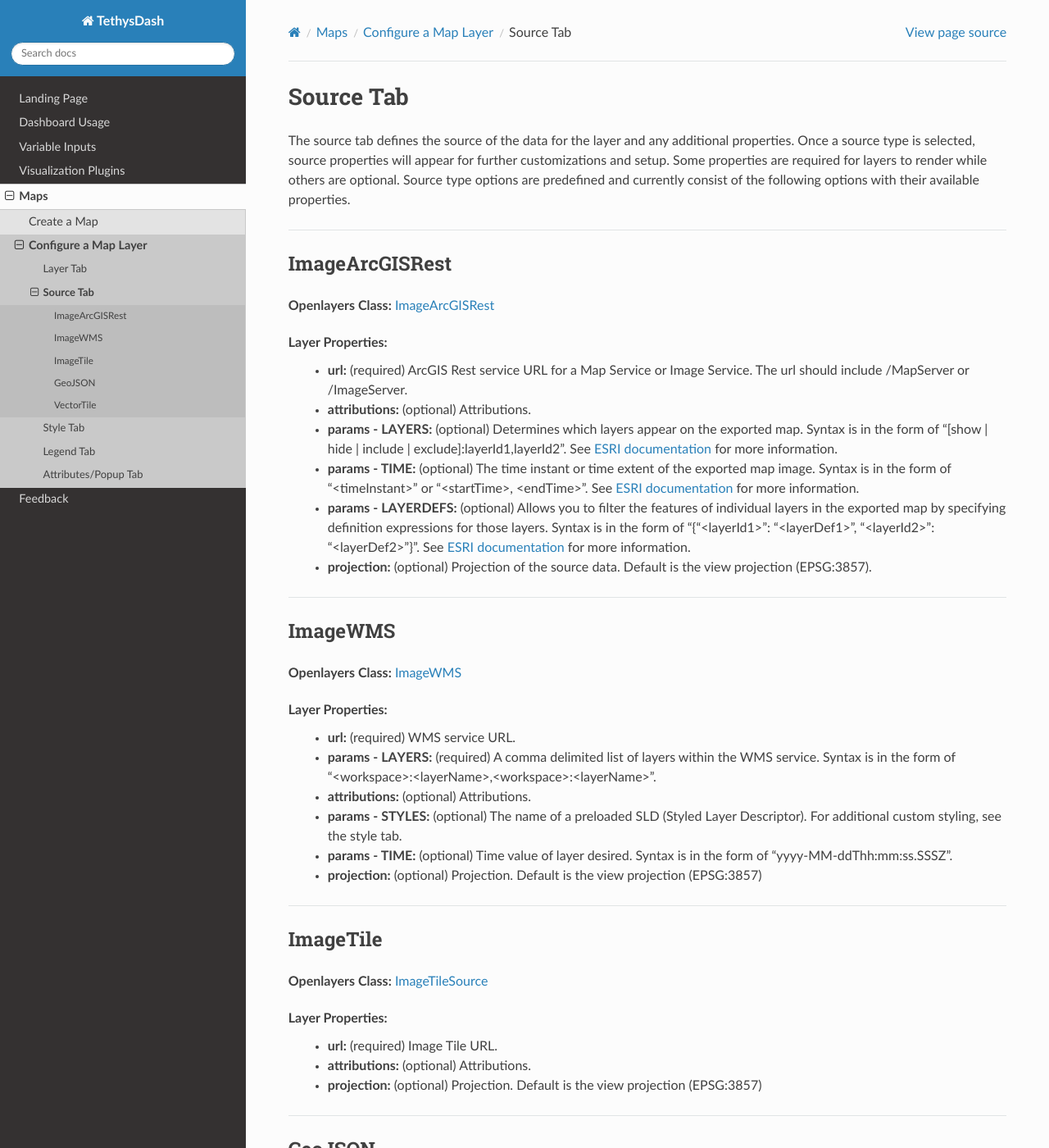
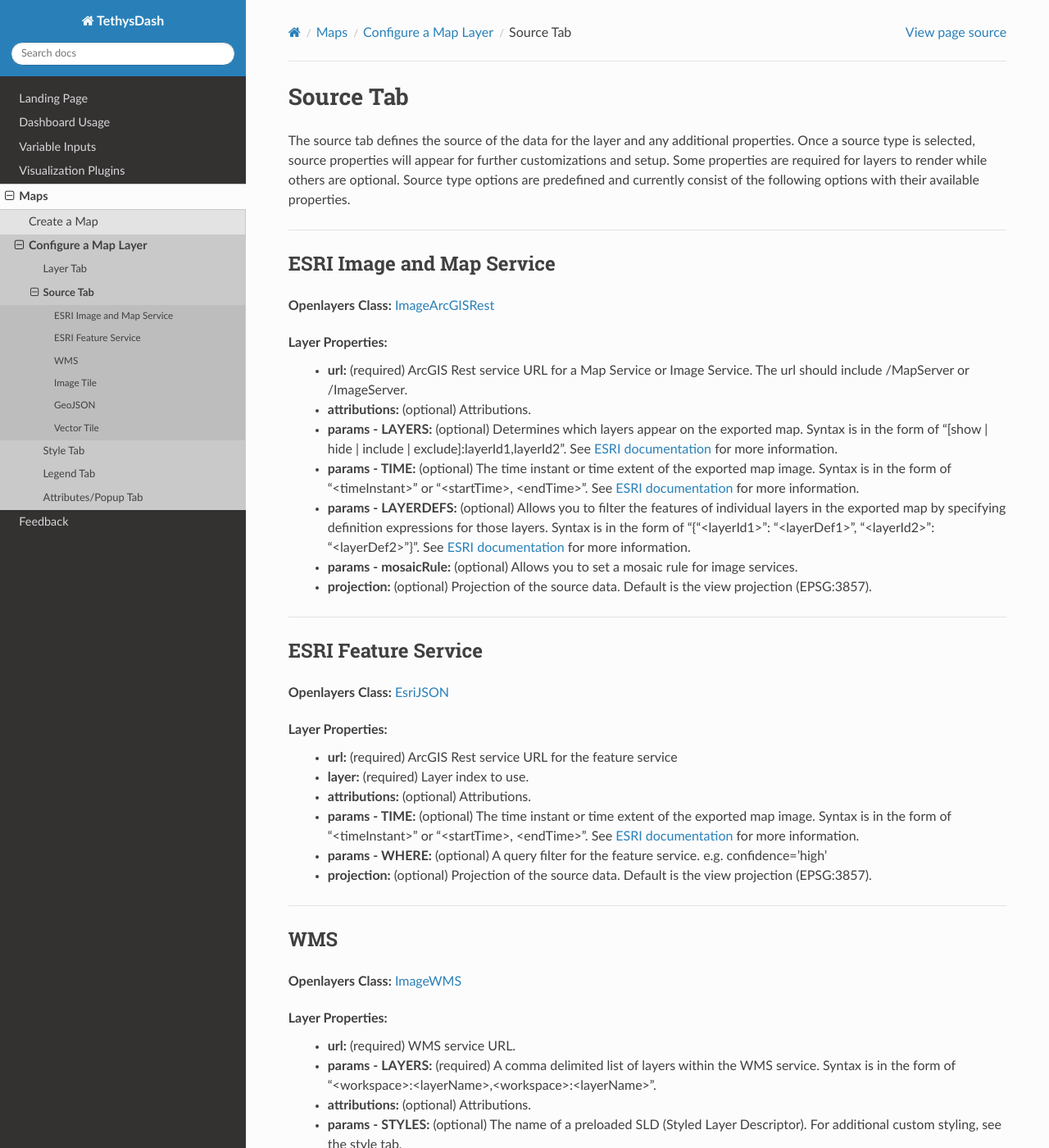
Before and after one commit to Aquaveo/TethysDashDocs, a Sphinx documentation site: the page built from docs/source/maps/source_tab.rst, in a window 1280 px wide and 1400 px high. Shown: the whole window at 82% size. Built offline with Sphinx 7.4.7 and the Read the Docs theme 3.1.0, drawn with Linux system fonts in a browser that asks for light colours; pages that are not in the unit, such as notebooks, are missing from menus; some of the changed text lies outside the part shown.

Commit message:
added and updated map source options

```diff
--- a/docs/source/maps/maps.rst
+++ b/docs/source/maps/maps.rst
@@ -11,4 +11,3 @@ This section will provide information on configuring and working with maps withi
 
    create_map
    layer_configuration
-   layer_interaction
--- a/docs/source/maps/source_tab.rst
+++ b/docs/source/maps/source_tab.rst
@@ -11,9 +11,9 @@ properties.
 
 ------------------------------------------------------------------------------------------------------------------------
 
-+++++++++++++++
-ImageArcGISRest
-+++++++++++++++
+++++++++++++++++++++++++++
+ESRI Image and Map Service
+++++++++++++++++++++++++++
 
 **Openlayers Class:** `ImageArcGISRest <https://openlayers.org/en/latest/apidoc/module-ol_source_ImageArcGISRest-ImageArcGISRest.html>`_
 
@@ -23,13 +23,30 @@ ImageArcGISRest
     - **params - LAYERS:** (optional) Determines which layers appear on the exported map. Syntax is in the form of "[show | hide | include | exclude]:layerId1,layerId2". See `ESRI documentation <https://developers.arcgis.com/rest/services-reference/enterprise/export-map/>`_ for more information.
     - **params - TIME:** (optional) The time instant or time extent of the exported map image. Syntax is in the form of "<timeInstant>" or "<startTime>, <endTime>". See `ESRI documentation <https://developers.arcgis.com/rest/services-reference/enterprise/export-map/>`_ for more information.
     - **params - LAYERDEFS:** (optional) Allows you to filter the features of individual layers in the exported map by specifying definition expressions for those layers. Syntax is in the form of "{"<layerId1>": "<layerDef1>", "<layerId2>": "<layerDef2>"}". See `ESRI documentation <https://developers.arcgis.com/rest/services-reference/enterprise/export-map/>`_ for more information.
+    - **params - mosaicRule:** (optional) Allows you to set a mosaic rule for image services.
     - **projection:** (optional) Projection of the source data. Default is the view projection (EPSG:3857).
 
 ------------------------------------------------------------------------------------------------------------------------
 
-++++++++
-ImageWMS
-++++++++
+++++++++++++++++++++
+ESRI Feature Service
+++++++++++++++++++++
+
+**Openlayers Class:** `EsriJSON <https://openlayers.org/en/latest/apidoc/module-ol_format_EsriJSON-EsriJSON.html>`_
+
+**Layer Properties:**
+    - **url:** (required) ArcGIS Rest service URL for the feature service
+    - **layer:** (required) Layer index to use.
+    - **attributions:** (optional) Attributions.
+    - **params - TIME:** (optional) The time instant or time extent of the exported map image. Syntax is in the form of "<timeInstant>" or "<startTime>, <endTime>". See `ESRI documentation <https://developers.arcgis.com/rest/services-reference/enterprise/export-map/>`_ for more information.
+    - **params - WHERE:** (optional) A query filter for the feature service. e.g. confidence='high'
+    - **projection:** (optional) Projection of the source data. Default is the view projection (EPSG:3857).
+
+------------------------------------------------------------------------------------------------------------------------
+
++++
+WMS
++++
 
 **Openlayers Class:** `ImageWMS <https://openlayers.org/en/latest/apidoc/module-ol_source_ImageWMS-ImageWMS.html>`_
 
@@ -43,9 +60,9 @@ ImageWMS
 
 ------------------------------------------------------------------------------------------------------------------------
 
-+++++++++
-ImageTile
-+++++++++
+++++++++++
+Image Tile
+++++++++++
 
 **Openlayers Class:** `ImageTileSource <https://openlayers.org/en/latest/apidoc/module-ol_source_ImageTile-ImageTileSource.html>`_
 
@@ -83,9 +100,9 @@ value for projection information. A example of a valid GeoJSON is::
 
 ------------------------------------------------------------------------------------------------------------------------
 
-++++++++++
-VectorTile
-++++++++++
++++++++++++
+Vector Tile
++++++++++++
 
 **Openlayers Class:** `VectorTile <https://openlayers.org/en/latest/apidoc/module-ol_source_VectorTile-VectorTile.html>`_
 
```
